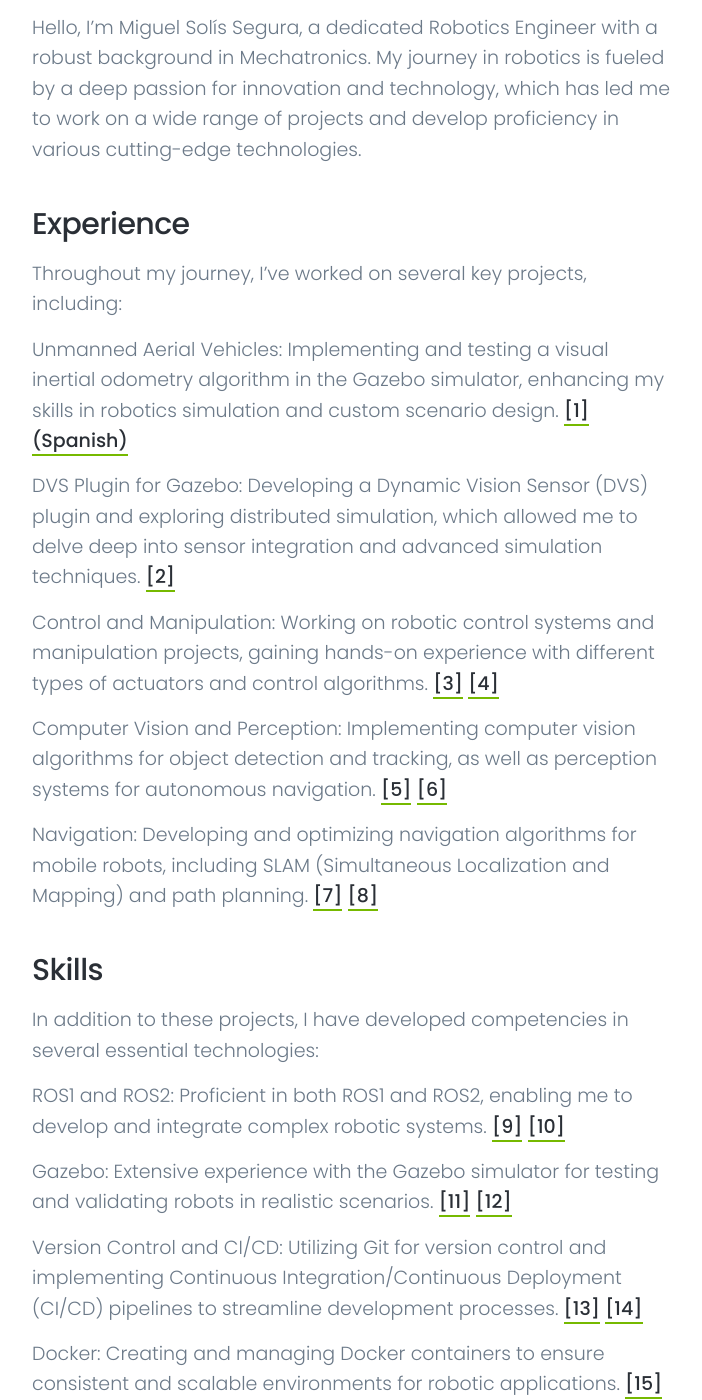
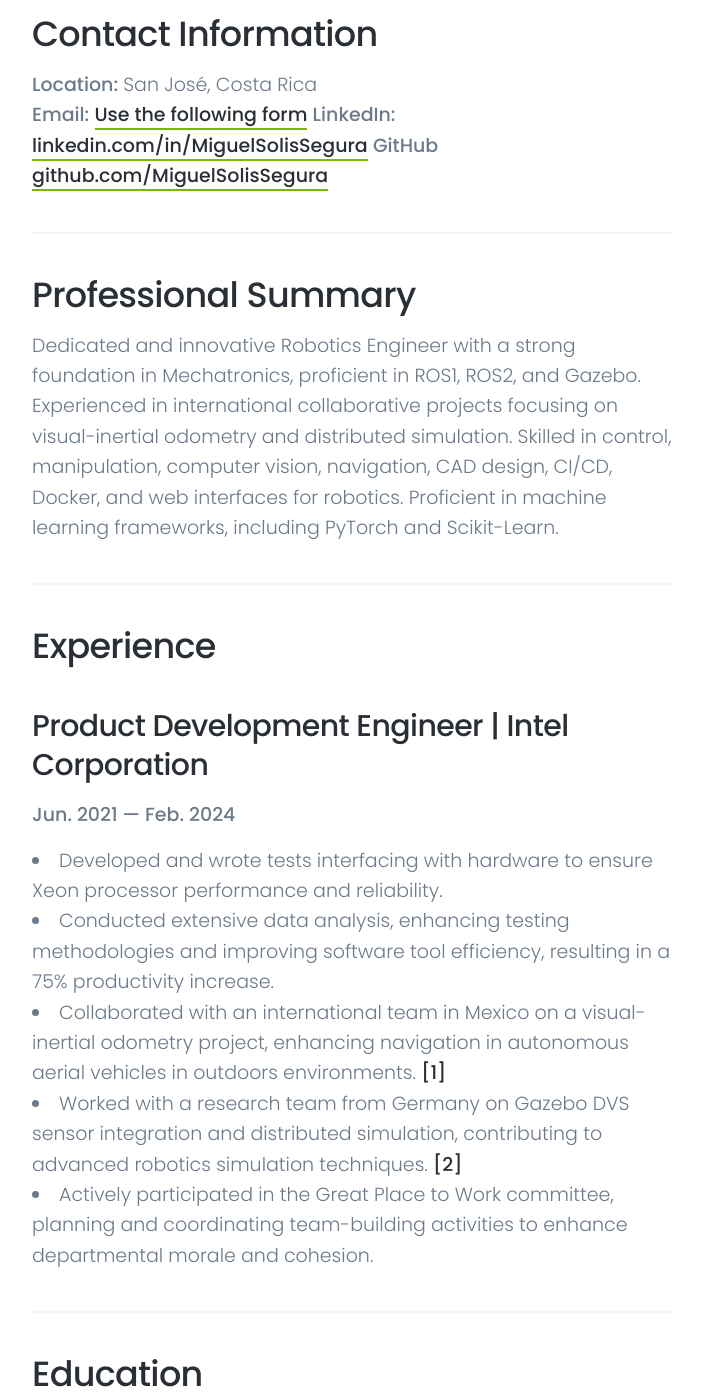
Before and after one commit to MiguelSolisSegura/MiguelSolisSegura.github.io, a Jekyll site: the page built from _pages/cv.md, in a window 1280 px wide and 1400 px high, scrolled down 226 px. Shown: the whole window, without its empty margins (288-990 px from the left). Built offline with Jekyll 4.4.1, drawn with Linux system fonts in a browser that asks for light colours; nearby versions of some CDN libraries; comment, search, counter and statistics services are not loaded; some of the changed text lies outside the part shown.

Commit message:
Include CV content

```diff
--- a/_pages/cv.md
+++ b/_pages/cv.md
@@ -1,42 +1,64 @@
 ---
-title: About Me
-featured_image: /images/about.jpg
+title: Miguel Solís Segura
 ---
 
-Hello, I'm Miguel Solís Segura, a dedicated Robotics Engineer with a robust background in Mechatronics. My journey in robotics is fueled by a deep passion for innovation and technology, which has led me to work on a wide range of projects and develop proficiency in various cutting-edge technologies.
+## Contact Information
 
-### Experience
-
-Throughout my journey, I've worked on several key projects, including:
-
-Unmanned Aerial Vehicles: Implementing and testing a visual inertial odometry algorithm in the Gazebo simulator, enhancing my skills in robotics simulation and custom scenario design. [[1] (Spanish)](https://drive.google.com/drive/folders/1Dmei984ACG8LMDWPM2aDeSLuJoGLLWCl?usp=sharing)
-
-DVS Plugin for Gazebo: Developing a Dynamic Vision Sensor (DVS) plugin and exploring distributed simulation, which allowed me to delve deep into sensor integration and advanced simulation techniques. [[2]](https://drive.google.com/drive/folders/1P0mIp7zBx-AfaKiSvhH2YbSjNwhjwzEV?usp=sharing)
-
-Control and Manipulation: Working on robotic control systems and manipulation projects, gaining hands-on experience with different types of actuators and control algorithms. [[3]](https://miguelsolissegura.com/project/robot-control) [[4]](https://miguelsolissegura.com/project/moveit2-pick-place)
-
-Computer Vision and Perception: Implementing computer vision algorithms for object detection and tracking, as well as perception systems for autonomous navigation. [[5]](https://miguelsolissegura.com/project/moveit2-perception) [[6]](https://miguelsolissegura.com/project/navigation-enhancements)
-
-Navigation: Developing and optimizing navigation algorithms for mobile robots, including SLAM (Simultaneous Localization and Mapping) and path planning. [[7]](https://miguelsolissegura.com/project/navigation-system) [[8]](https://miguelsolissegura.com/project/path-planning)
-
-### Skills
-
-In addition to these projects, I have developed competencies in several essential technologies:
-
-ROS1 and ROS2: Proficient in both ROS1 and ROS2, enabling me to develop and integrate complex robotic systems. [[9]](https://miguelsolissegura.com/project/ros-gui) [[10]](https://miguelsolissegura.com/project/shelf-attachment)
-
-Gazebo: Extensive experience with the Gazebo simulator for testing and validating robots in realistic scenarios. [[11]](https://miguelsolissegura.com/project/ros2-components) [[12]](https://miguelsolissegura.com/project/barista-robots-p1)
-
-Version Control and CI/CD: Utilizing Git for version control and implementing Continuous Integration/Continuous Deployment (CI/CD) pipelines to streamline development processes. [[13]](https://miguelsolissegura.com/project/tortoisebot-tests) [[14]](https://miguelsolissegura.com/project/jenkins-ci)
-
-Docker: Creating and managing Docker containers to ensure consistent and scalable environments for robotic applications. [[15]](https://miguelsolissegura.com/project/tortoisebot-docker)
-
-Web Interfaces for ROS: Developing web interfaces to interact with ROS-based systems, enhancing user experience and accessibility. [[16]](https://miguelsolissegura.com/project/tortoisebot-webapp)
-
-And last but not least, practical experience assembling physical robots from scratch. [[17]](https://miguelsolissegura.com/project/tortoisebot)
+**Location:** San José, Costa Rica
+**Email:** [Use the following form](https://miguelsolissegura.com/contact)
+**LinkedIn:** [linkedin.com/in/MiguelSolisSegura](https://linkedin.com/in/MiguelSolisSegura)
+**GitHub** [github.com/MiguelSolisSegura](https://github.com/MiguelSolisSegura)
 
 ---
 
-My goal is to leverage my expertise to contribute to innovative robotics projects and continue advancing in this exciting field. I am passionate about solving complex problems and eager to collaborate with like-minded professionals.
+## Professional Summary
 
-Thank you for visiting my portfolio. I look forward to connecting with fellow professionals and potential collaborators in the robotics community.
+Dedicated and innovative Robotics Engineer with a strong foundation in Mechatronics, proficient in ROS1, ROS2, and Gazebo. Experienced in international collaborative projects focusing on visual-inertial odometry and distributed simulation. Skilled in control, manipulation, computer vision, navigation, CAD design, CI/CD, Docker, and web interfaces for robotics. Proficient in machine learning frameworks, including PyTorch and Scikit-Learn.
+
+---
+
+## Experience
+
+### Product Development Engineer | Intel Corporation
+**Jun. 2021 — Feb. 2024**
+- Developed and wrote tests interfacing with hardware to ensure Xeon processor performance and reliability.
+- Conducted extensive data analysis, enhancing testing methodologies and improving software tool efficiency, resulting in a 75% productivity increase.
+- Collaborated with an international team in Mexico on a visual-inertial odometry project, enhancing navigation in autonomous aerial vehicles in outdoors environments. [[1]](https://drive.google.com/drive/folders/1Dmei984ACG8LMDWPM2aDeSLuJoGLLWCl?usp=sharing)
+- Worked with a research team from Germany on Gazebo DVS sensor integration and distributed simulation, contributing to advanced robotics simulation techniques. [[2]](https://drive.google.com/drive/folders/1P0mIp7zBx-AfaKiSvhH2YbSjNwhjwzEV?usp=sharing)
+- Actively participated in the Great Place to Work committee, planning and coordinating team-building activities to enhance departmental morale and cohesion.
+
+---
+
+## Education
+
+### Lic. Degree in Mechatronics Eng. | Costa Rica Institute of Technology
+**Mar. 2023**
+- Relevant Coursework: Robotics, PID Control, Computer Vision, Machine Learning.
+- Graduation Project: UAV Navigation System with Visual-Inertial Odometry.
+
+---
+
+## Licenses & Certifications
+
+### Robotics Developer Masterclass | The Construct
+**Aug. 2024**
+- Focus: Advanced ROS1 and ROS2, Gazebo Simulation, Robotics Applications.
+
+### Reinforcement Learning Specialization | University of Alberta
+**Apr. 2022**
+- Focus: RL Algorithms, Deep Q-Learning, Policy Gradient Methods.
+
+### Deep Learning Nanodegree Program | Udacity
+**Apr. 2020**
+- Focus: Neural Networks, Convolutional Networks, Sequence Models.
+
+---
+
+## Skills
+
+- **Robotics & Automation:** ROS1, ROS2, Gazebo, Rapid Prototyping, CAD.
+- **Programming Languages:** Python, C++, MATLAB.
+- **Machine Learning:** PyTorch, Scikit-Learn, Reinforcement Learning, LLMs.
+- **Data Analysis:** Design of Experiments, NumPy, Pandas, Matplotlib, Seaborn.
+- **DevOps & Tools:** CI/CD, Docker, Git, GTest.
+- **Web Technologies:** Dash, HTML, CSS, JavaScript, Web Interfaces for Robotics.
```
